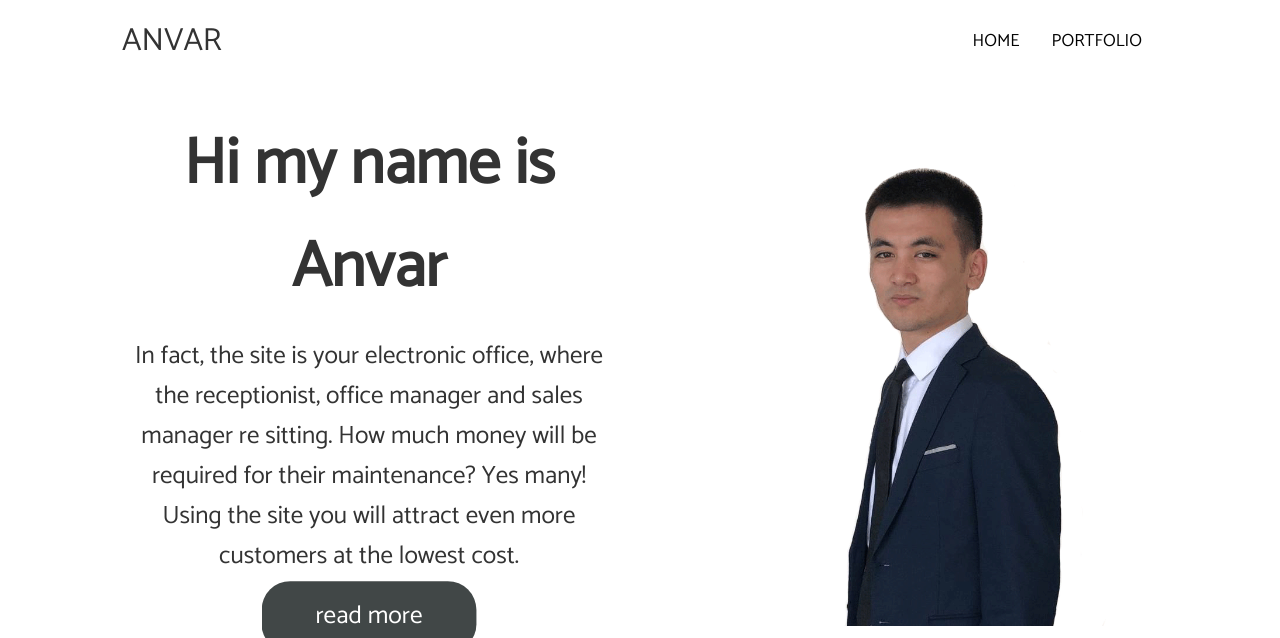
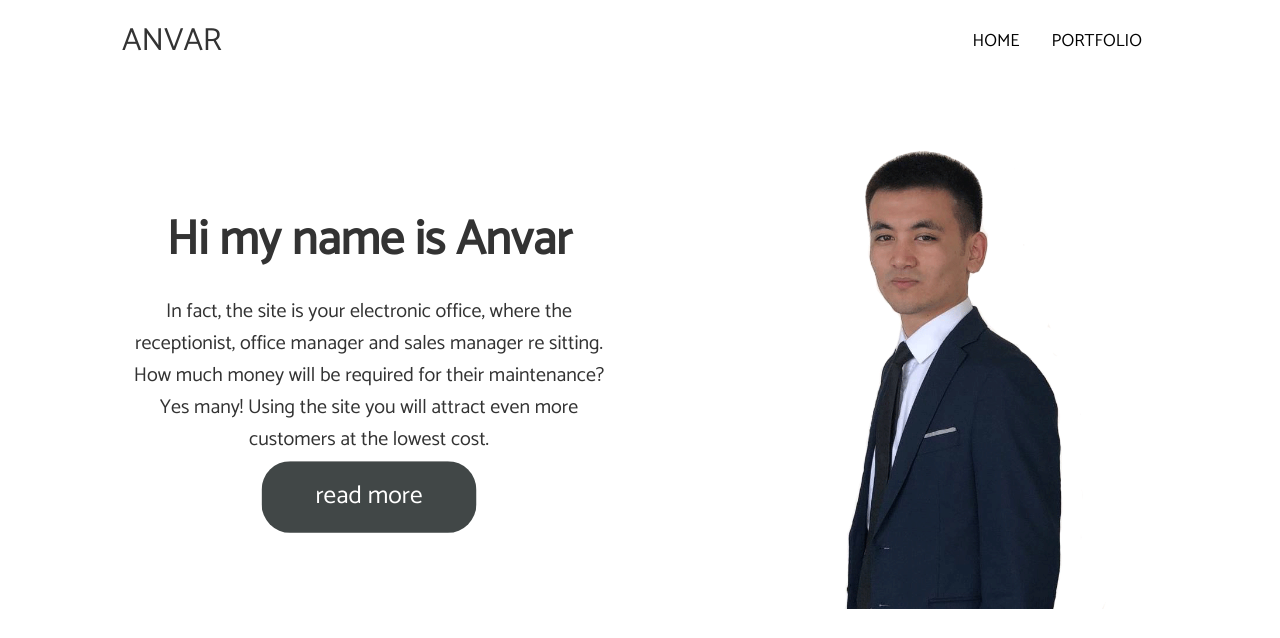
Before and after one commit to anvar1997/anvar1997.github.io, a plain HTML site: page lich/index.html in a window 1280 px wide. Shown: the top 638 px of the page. Drawn offline with Linux system fonts and the light colour scheme; a script that the page names is missing.

Commit message:
Update style.css

```diff
--- a/lich/css/style.css
+++ b/lich/css/style.css
@@ -79,12 +79,12 @@ margin: 2rem 0;
     justify-content: center;
 }
 .section-a h1{
-    font-size: 4rem;
+    font-size: 3rem;
     text-align: center;
 }
 .section-a p{
    margin: 1rem 0;
-   font-size: 25px;
+   font-size: 20px;
    text-align: center;
 }
 .section-a img{
```
